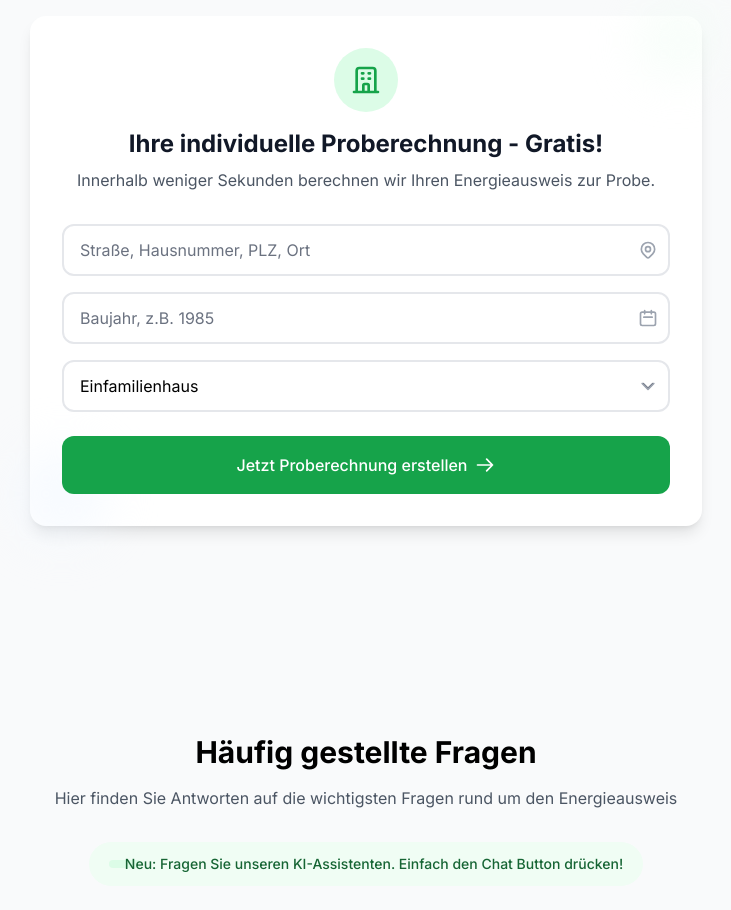
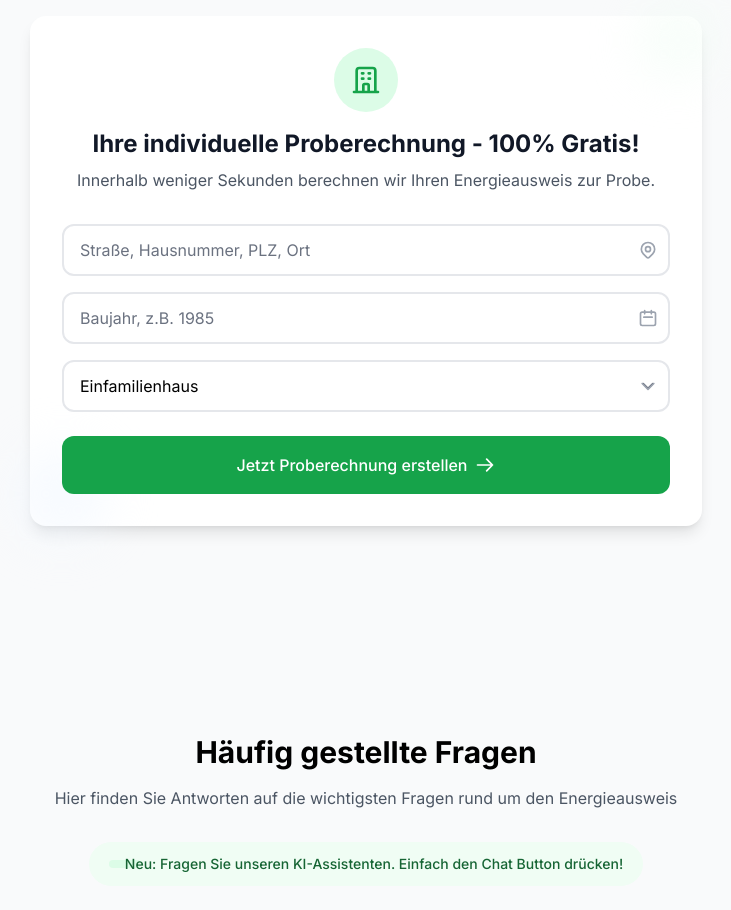
Before and after one commit to Ghub2709/epass, a Next.js app: page / in a window 1280 px wide. Shown: the part 4280-5190 px from the top of the page, without its empty margins (274-1005 px from the left). Built offline with nearby package versions, Linux system fonts and the light colour scheme.

Commit message:
Erster Commit2

```diff
--- a/src/components/sections/ContactForm.tsx
+++ b/src/components/sections/ContactForm.tsx
@@ -155,7 +155,7 @@ export default function ContactForm() {
                 <path strokeLinecap="round" strokeLinejoin="round" strokeWidth={2} d="M19 21V5a2 2 0 00-2-2H7a2 2 0 00-2 2v16m14 0h2m-2 0h-5m-9 0H3m2 0h5M9 7h1m-1 4h1m4-4h1m-1 4h1m-5 10v-5a1 1 0 011-1h2a1 1 0 011 1v5m-4 0h4" />
               </svg>
             </div>
-            <h3 className="text-2xl font-bold text-gray-900 mb-2">Ihre individuelle Proberechnung - Gratis!</h3>
+            <h3 className="text-2xl font-bold text-gray-900 mb-2">Ihre individuelle Proberechnung - 100% Gratis!</h3>
             <p className="text-gray-600">Innerhalb weniger Sekunden berechnen wir Ihren Energieausweis zur Probe.</p>
           </div>
 
```
